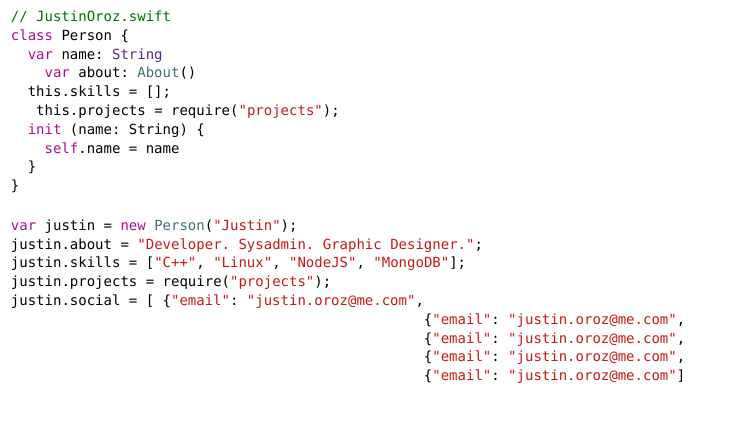
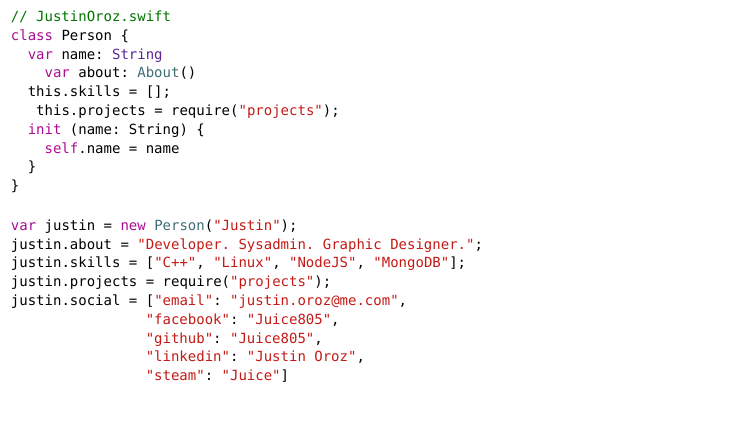
Before and after one commit to Juice805/juice805.github.io, a Jekyll site: the page built from index.html, in a window 1280 px wide. Shown: the top 422 px of the page, without its empty margins (0-734 px from the left). Built offline with Jekyll 4.4.1, drawn with Linux system fonts in a browser that asks for light colours; nearby versions of some CDN libraries.

Commit message:
socials use collection data

```diff
--- a/index.html
+++ b/index.html
@@ -23,6 +23,6 @@ layout: default
 	<p><a href="{{ 'about.html' | relative_url }}"><span class="obj">justin</span>.<span class="obj">about</span> <span class="func">=</span> <span class="str">"Developer. Sysadmin. Graphic Designer."</span></a>;</p>
 	<p><span class="obj">justin</span>.<span class="obj">skills</span> <span class="func">=</span> [<span class="str">"C++"</span>, <span class="str">"Linux"</span>, <span class="str">"NodeJS"</span>, <span class="str">"MongoDB"</span>];</p>
 	<p><a href="{{ 'projects.html' | relative_url }}"><span class="obj">justin</span>.<span class="obj">projects</span> <span class="func">=</span> <span class="func">require</span>(<span class="str">"projects"</span>);</a></p>
-	<p><span class="obj">justin</span>.<span class="obj">social</span> <span class="func">=</span>	[{% for page in site.social %}{% if forloop.first == false %}<p>						{% endif %}<a href="mailto:{{  site.email  }}"> {<span class="str">"email"</span>: <span class="str">"{{  site.email  }}"</span>{% if forloop.last == false %},{% else %}]{% endif %}</a></p>{% endfor %}
+	<p><span class="obj">justin</span>.<span class="obj">social</span> <span class="func">=</span> [{% for page in site.social %}{% if forloop.first == false %}<p>                {% endif %}<a href="{{  page.link  }}"><span class="str">"{{  page.website  }}"</span>: <span class="str">"{{  page.username  }}"</span>{% if forloop.last == false %},{% else %}]{% endif %}</a></p>{% endfor %}
 	<br>
 </div>
```
